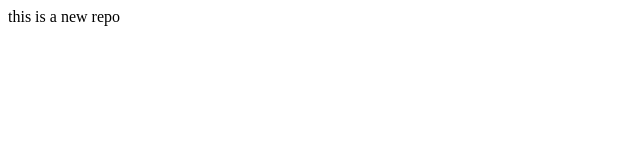
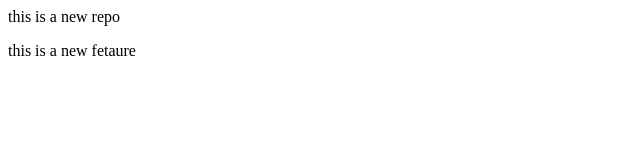
Before and after one commit to AlizayRBK/localrepo, a plain HTML site: page index.html in a window 1280 px wide. Shown: the whole page, without its empty margins (0-640 px from the left). Drawn offline with Linux system fonts and the light colour scheme.

Commit message:
Add anew feature

```diff
--- a/index.html
+++ b/index.html
@@ -1 +1,2 @@
 <p>this is a new repo</p>
+<p> this is a new fetaure </p>
```
